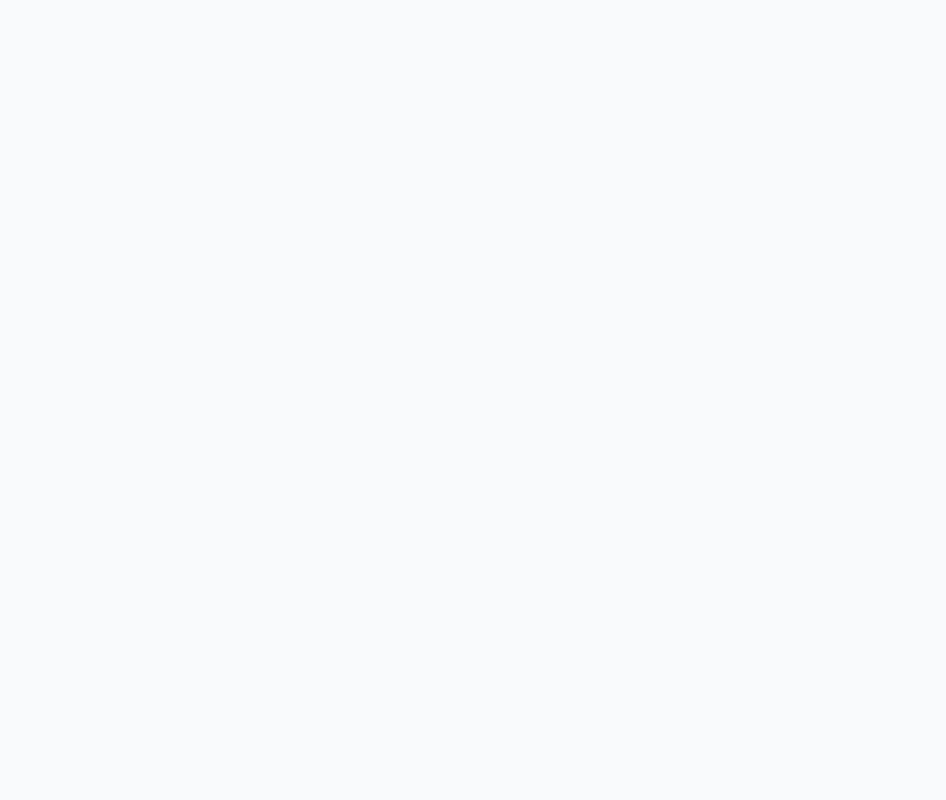
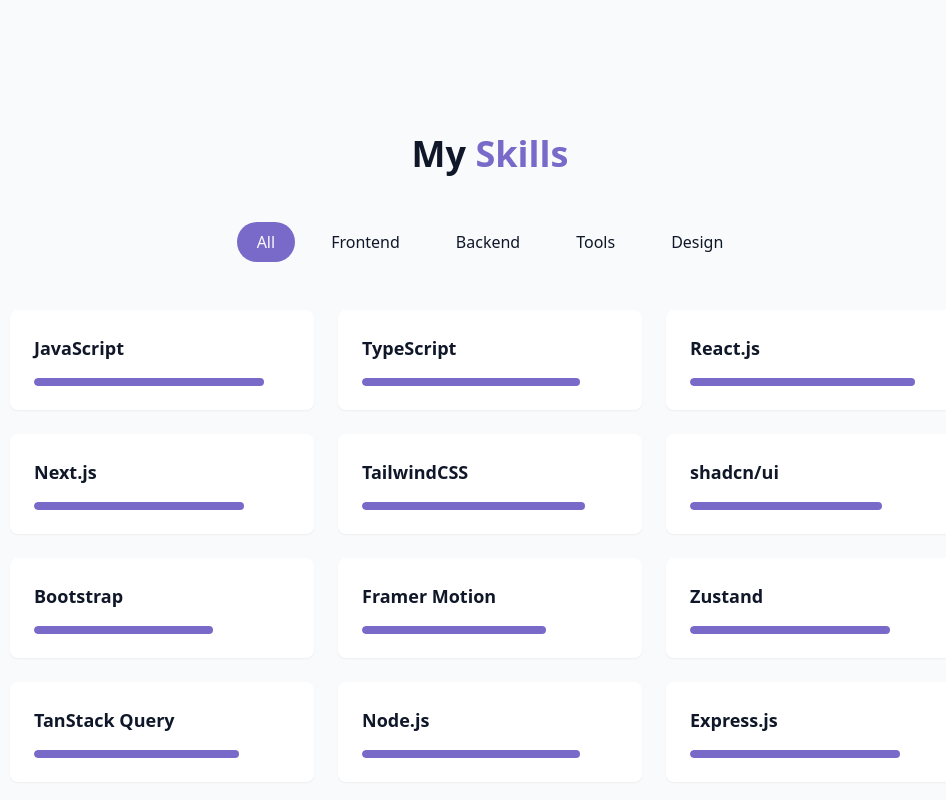
Before and after one commit to Andrei-Cervantes/portfolio, a React (Vite) app: page / in a window 1280 px wide. Shown: the part 1540-2340 px from the top of the page, without its empty margins (150-1096 px from the left). Before the commit the page ends 1578 px from the top, so only its background shows below. Built offline with nearby package versions, Linux system fonts and the light colour scheme.

Commit message:
add skills section

```diff
--- a/src/components/Sections/SkillsSection.tsx
+++ b/src/components/Sections/SkillsSection.tsx
@@ -1,7 +1,90 @@
-const skills = [{ name: "JavaScript", level: 95, category: "frontend" }];
+import { useState } from "react";
+import { type Skill } from "../../types/skillTypes";
+import { cn } from "../../lib/utils";
+
+const skills: Skill[] = [
+  // 🧠 Frontend
+  { name: "JavaScript", level: 90, category: "frontend" },
+  { name: "TypeScript", level: 85, category: "frontend" },
+  { name: "React.js", level: 88, category: "frontend" },
+  { name: "Next.js", level: 82, category: "frontend" },
+  { name: "TailwindCSS", level: 87, category: "frontend" },
+  { name: "shadcn/ui", level: 75, category: "frontend" },
+  { name: "Bootstrap", level: 70, category: "frontend" },
+  { name: "Framer Motion", level: 72, category: "frontend" },
+  { name: "Zustand", level: 78, category: "frontend" },
+  { name: "TanStack Query", level: 80, category: "frontend" },
+
+  // ⚙️ Backend
+  { name: "Node.js", level: 85, category: "backend" },
+  { name: "Express.js", level: 82, category: "backend" },
+  { name: "MongoDB", level: 78, category: "backend" },
+  { name: "Postman", level: 80, category: "backend" },
+
+  // 🧰 Tools & Workflow
+  { name: "Git & GitHub", level: 88, category: "tools" },
+  { name: "Figma", level: 72, category: "design" },
+];
 
 const SkillsSection = () => {
-  return <section></section>;
+  const [activeCategory, setActiveCategory] = useState("all");
+  const categories = ["all", ...new Set(skills.map((skill) => skill.category))];
+  const filteredSkills = skills.filter(
+    (skill: Skill) =>
+      activeCategory === "all" || skill.category === activeCategory
+  );
+
+  return (
+    <section id="skills" className="py-24 px-4 relative bg-secondary/30">
+      <div className="container mx-auto max-w-5xl">
+        <h2 className="text-3xl md:text-4xl font-bold mb-12 text-center">
+          My <span className="text-primary">Skills</span>
+        </h2>
+
+        <div className="flex flex-wrap justify-center gap-4 mb-12">
+          {categories.map((category, key) => (
+            <button
+              key={key}
+              onClick={() => setActiveCategory(category)}
+              className={cn(
+                "px-5 py-2 rounded-full transition-colors duration-300 capitalize cursor-pointer",
+                activeCategory === category
+                  ? "bg-primary text-primary-foreground"
+                  : "bg-secondary/70 text-foreground hover:bg-secondary"
+              )}
+            >
+              {category}
+            </button>
+          ))}
+        </div>
+
+        <div className="grid grid-cols-1 sm:grid-cols-2 lg:grid-cols-3 gap-6">
+          {filteredSkills.map((skill: Skill, key) => (
+            <div
+              key={key}
+              className="bg-card p-6 rounded-lg shadow-xs card-hover"
+            >
+              <div className="text-left mb-4">
+                <h3 className="font-semibold text-lg">{skill.name}</h3>
+              </div>
+              <div className="w-full bg-secondary/50 h-2 rounded-full overflow-hidden">
+                <div
+                  className="bg-primary h-2 rounded-full origin-left animate-[grow_1.5s_ease-out]"
+                  style={{ width: skill.level + "%" }}
+                />
+
+                <div className="text-right mt-1">
+                  <span className="text-sm text-muted-foreground">
+                    {skill.level}%
+                  </span>
+                </div>
+              </div>
+            </div>
+          ))}
+        </div>
+      </div>
+    </section>
+  );
 };
 
 export default SkillsSection;
--- /dev/null
+++ b/src/types/skillTypes.ts
@@ -0,0 +1,5 @@
+export type Skill = {
+  name: string;
+  level: number;
+  category: string;
+};
```
